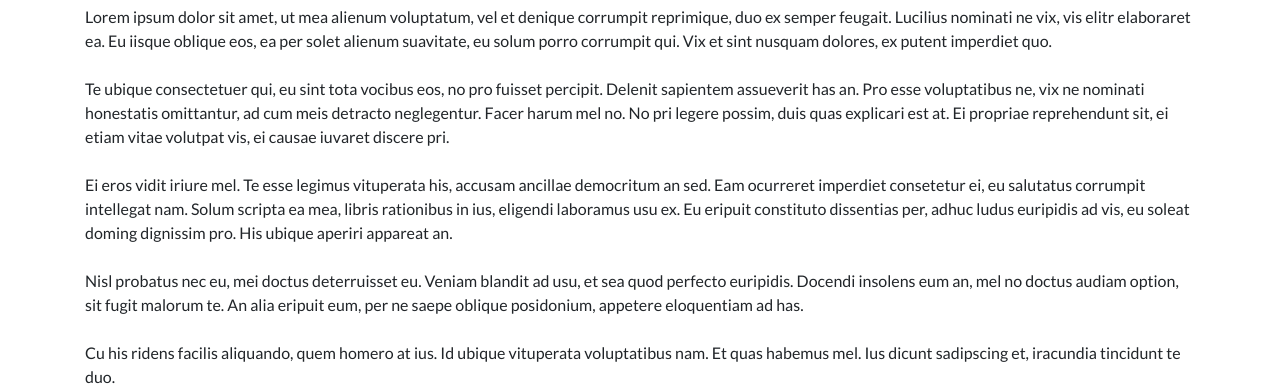
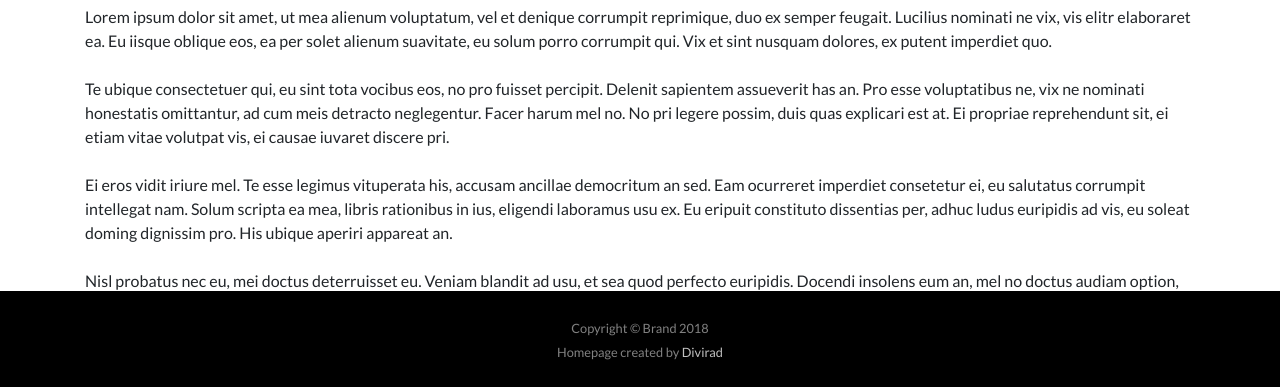
Before and after one commit to Estreuselito/fscodinginitiative.github.io, a plain HTML site: page contact.html in a window 1280 px wide. Shown: the part 413-800 px from the top of the page. Drawn offline with nearby package versions, Linux system fonts and the light colour scheme.

Commit message:
Footer sections add fixed-bottom class

```diff
--- a/contact.html
+++ b/contact.html
@@ -44,7 +44,7 @@
                 nam. Et quas habemus mel. Ius dicunt sadipscing et, iracundia tincidunt te duo.</p>
         </div>
     </section>
-    <div class="copyright py-4 text-center text-white">
+    <div class="copyright py-4 text-center text-white fixed-bottom">
         <div class="container"><small style="color: rgb(129,129,129);">Copyright ©&nbsp;Brand 2018<br>Homepage created by <a href="https://divirad.com">Divirad</a><br></small></div>
     </div>
     <div class="d-lg-none scroll-to-top position-fixed rounded"><a class="d-block js-scroll-trigger text-center text-white rounded" href="#page-top"><i class="fa fa-chevron-up"></i></a></div>
```
Also changed, not shown: about.html (+1 -3 lines).
